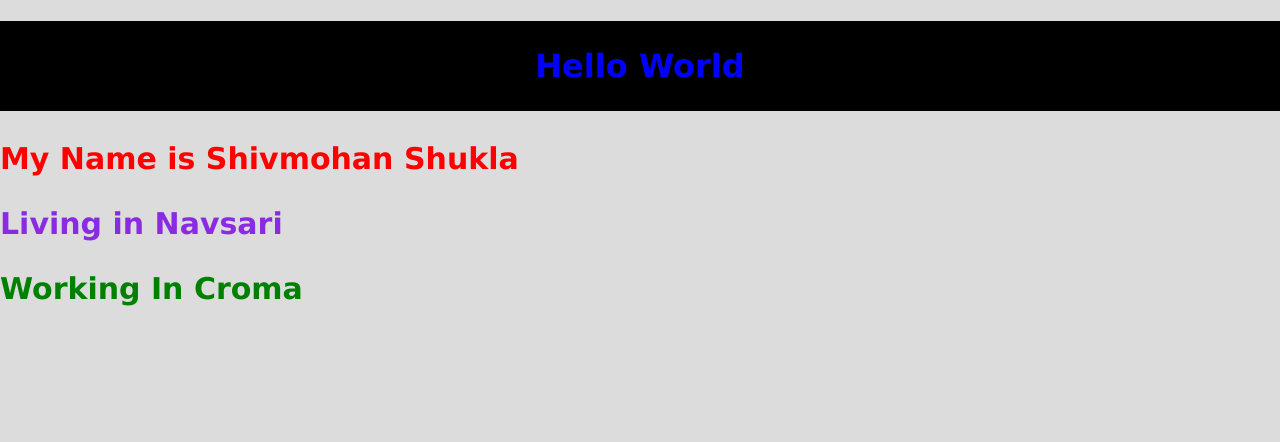
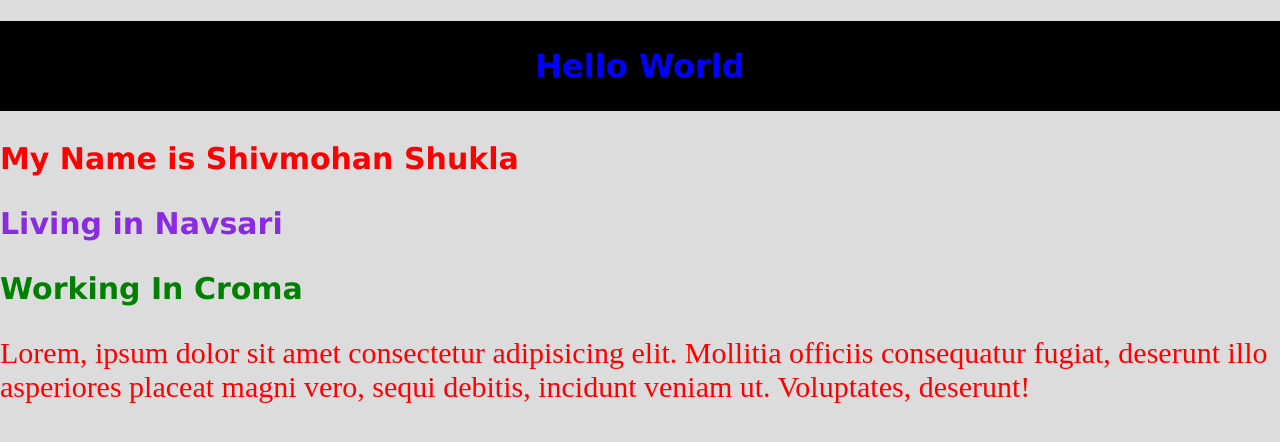
Before and after one commit to shuklashivmohan5/test_repo, a plain HTML site: page L11CSS/index.html in a window 1280 px wide. Drawn offline with Linux system fonts and the light colour scheme.

Commit message:
My First CSS File

```diff
--- a/L11CSS/index.html
+++ b/L11CSS/index.html
@@ -12,5 +12,6 @@
      <div>
      <p class="asdj" id="p2"><b>Working In Croma</b></p>
     </div>
+    <p>Lorem, ipsum dolor sit amet consectetur adipisicing elit. Mollitia officiis consequatur fugiat, deserunt illo asperiores placeat magni vero, sequi debitis, incidunt veniam ut. Voluptates, deserunt!</p>
     </body>
 </html>
```
